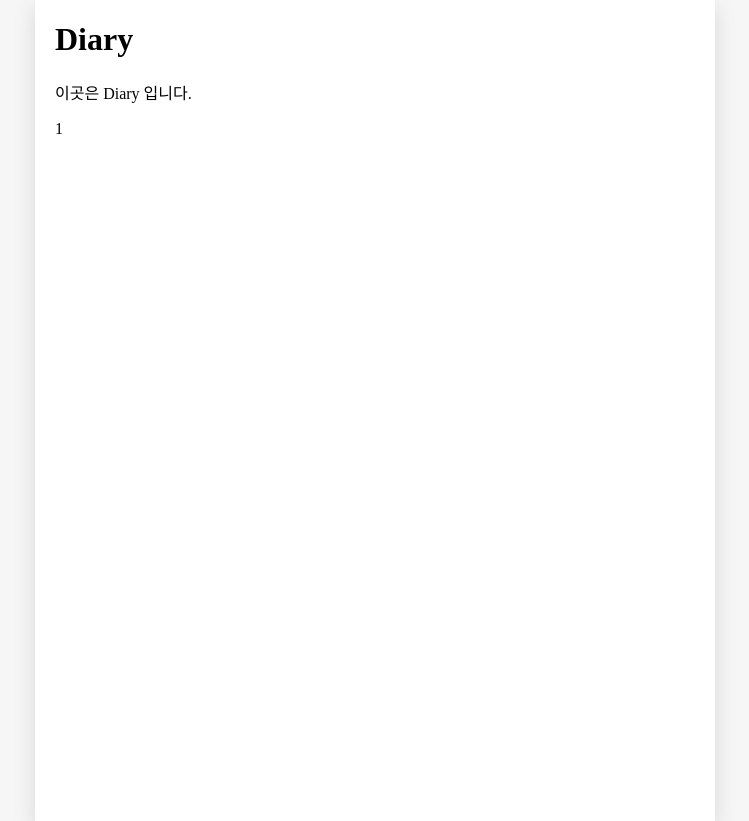
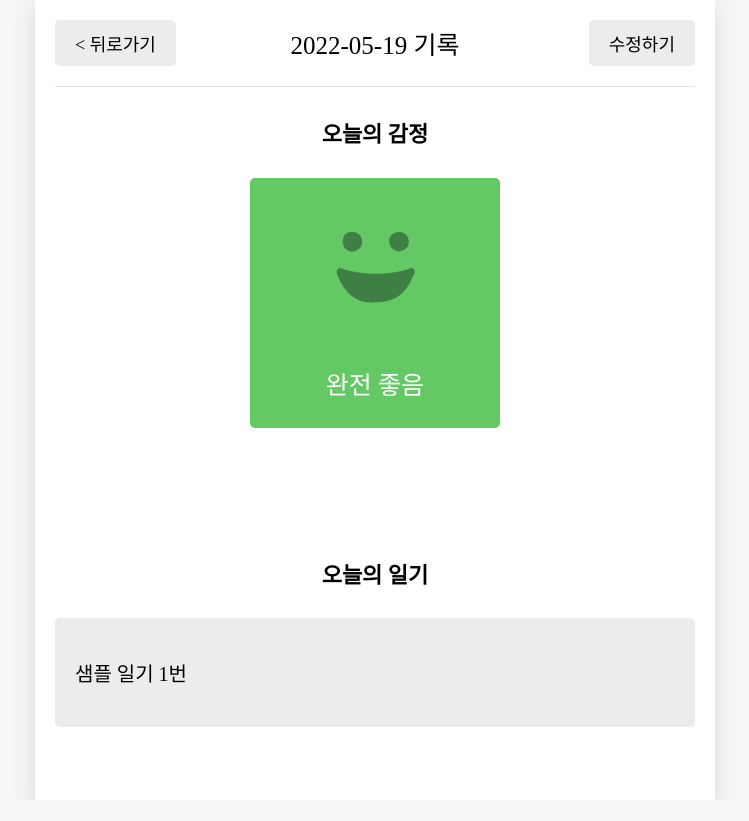
Before and after one commit to jplendor/emotion-diary, a React (Create React App) app: page /diary/1 in a window 1280 px wide. Shown: the whole page, without its empty margins (265-1014 px from the left). After the commit the page ends 800 px from the top, so only its background shows below. Built offline with nearby package versions, Linux system fonts and the light colour scheme; a web font is replaced by a local one.

Commit message:
edit Diary Page

```diff
--- a/src/App.css
+++ b/src/App.css
@@ -312,3 +312,79 @@ header button {
   justify-content: space-between;
   align-items: center;
 }
+
+/* Diary */
+
+.DiaryPage section {
+  width: 100%;
+  margin-bottom: 100px;
+
+  display: flex;
+  flex-direction: column;
+  align-items: center;
+  text-align: center;
+}
+
+.DiaryPage h4 {
+  font-size: 22px;
+  font-weight: bold;
+}
+
+.DiaryPage .diary_img_wrapper {
+  border-radius: 5px;
+  width: 250px;
+  height: 250px;
+  background-color: #ececec;
+
+  display: flex;
+  flex-direction: column;
+  align-items: center;
+  justify-content: space-around;
+}
+
+.DiaryPage .emotion_descript {
+  margin-top: 20px;
+  margin-bottom: 20px;
+  font-size: 25px;
+}
+
+.DiaryPage .diary_img_wrapper_1 {
+  background-color: #64c964;
+  color: white;
+}
+
+.DiaryPage .diary_img_wrapper_2 {
+  background-color: #9dd772;
+  color: white;
+}
+
+.DiaryPage .diary_img_wrapper_3 {
+  background-color: #fdce17;
+  color: white;
+}
+
+.DiaryPage .diary_img_wrapper_4 {
+  background-color: #fd8446;
+  color: white;
+}
+
+.DiaryPage .diary_img_wrapper_5 {
+  background-color: #fd565f;
+  color: white;
+}
+
+.DiaryPage .diary_content_wrapper {
+  width: 100%;
+  background-color: #ececec;
+  border-radius: 5px;
+  word-break: keep-all;
+  overflow-wrap: break-word;
+}
+
+.DiaryPage .diary_content_wrapper p {
+  padding: 20px;
+  text-align: left;
+  font-size: 20px;
+  font-weight: 400;
+  font-weight: 2.5;
+}
--- a/src/components/DiaryEditor.js
+++ b/src/components/DiaryEditor.js
@@ -6,37 +6,8 @@ import MyHeader from "./MyHeader";
 import MyButton from "./MyButton";
 import EmotionItem from "./EmotionItem";
 
-const emotionList = [
-    {
-        emotion_id: 1,
-        emotion_img: process.env.PUBLIC_URL + `/assets/emotion1.png`,
-        emotion_descript: "완전 좋음",
-    },
-    {
-        emotion_id: 2,
-        emotion_img: process.env.PUBLIC_URL + `/assets/emotion2.png`,
-        emotion_descript: "좋음",
-    },
-    {
-        emotion_id: 3,
-        emotion_img: process.env.PUBLIC_URL + `/assets/emotion3.png`,
-        emotion_descript: "그럭저럭",
-    },
-    {
-        emotion_id: 4,
-        emotion_img: process.env.PUBLIC_URL + `/assets/emotion4.png`,
-        emotion_descript: "나쁨",
-    },
-    {
-        emotion_id: 5,
-        emotion_img: process.env.PUBLIC_URL + `/assets/emotion5.png`,
-        emotion_descript: "끔찍함",
-    },
-];
-
-const getStringDate = (date) => {
-    return date.toISOString().slice(0, 10);
-};
+import { getStringDate } from "../utils/date";
+import { emotionList } from "../utils/emotion";
 
 const DiaryEditor = ({ isEdit, originData }) => {
     const contentRef = useRef();
--- a/src/pages/Diary.js
+++ b/src/pages/Diary.js
@@ -1,15 +1,92 @@
+import { useContext, useEffect, useState } from "react";
+import { useNavigate } from "react-router-dom";
 import { useParams } from "react-router-dom";
+import { DiaryStateContext } from "../App";
+
+import MyButton from "../components/MyButton";
+import MyHeader from "../components/MyHeader";
+
+import { getStringDate } from "../utils/date";
+import { emotionList } from "../utils/emotion";
 
 const Diary = () => {
     const { id } = useParams();
+    const diaryList = useContext(DiaryStateContext);
+    const navigate = useNavigate();
+    const [data, setData] = useState();
 
-    return (
-        <div>
-            <h1>Diary</h1>
-            <p>이곳은 Diary 입니다.</p>
-            <p>{id}</p>
-        </div>
-    );
+    useEffect(() => {
+        if (diaryList.length >= 1) {
+            const targetDiary = diaryList.find(
+                (item) => parseInt(item.id) === parseInt(id)
+            );
+
+            if (targetDiary) {
+                setData(targetDiary);
+            } else {
+                alert("없는 일기입니다.");
+                navigate("/", { replace: true });
+            }
+        }
+    }, [id, diaryList]);
+
+    if (!data) {
+        return <div className="DiaryPage">로딩중입니다...</div>;
+    } else {
+        const curEmotionData = emotionList.find(
+            (item) => parseInt(item.emotion_id) === parseInt(data.emotion)
+        );
+        console.log(curEmotionData);
+
+        return (
+            <div className="DiaryPage">
+                <MyHeader
+                    headerText={`${getStringDate(new Date(data.date))} 기록`}
+                    leftChild={
+                        <MyButton
+                            text={"< 뒤로가기"}
+                            onClick={() => {
+                                navigate(-1);
+                            }}
+                        />
+                    }
+                    rightChild={
+                        <MyButton
+                            text={"수정하기"}
+                            onClick={() => {
+                                navigate(`/edit/${data.id}`);
+                            }}
+                        />
+                    }
+                />
+                <article>
+                    <section>
+                        <h4>오늘의 감정</h4>
+                        <div
+                            className={[
+                                "diary_img_wrapper",
+                                `diary_img_wrapper_${curEmotionData.emotion_id}`,
+                            ].join(" ")}
+                        >
+                            <img
+                                src={curEmotionData.emotion_img}
+                                alt="감정 이미지"
+                            />
+                            <div className="emotion_descript">
+                                {curEmotionData.emotion_descript}
+                            </div>
+                        </div>
+                    </section>
+                    <section>
+                        <h4>오늘의 일기</h4>
+                        <div className="diary_content_wrapper">
+                            <p>{data.content}</p>
+                        </div>
+                    </section>
+                </article>
+            </div>
+        );
+    }
 };
 
 export default Diary;
--- a/src/pages/Edit.js
+++ b/src/pages/Edit.js
@@ -18,6 +18,7 @@ const Edit = () => {
             if (targetDiary) {
                 setOriginData(targetDiary);
             } else {
+                alert("없는 일기입니다.");
                 navigate("/", { replace: true });
             }
         }
--- /dev/null
+++ b/src/utils/date.js
@@ -0,0 +1,3 @@
+export const getStringDate = (date) => {
+    return date.toISOString().slice(0, 10);
+};
--- /dev/null
+++ b/src/utils/emotion.js
@@ -0,0 +1,27 @@
+export const emotionList = [
+    {
+        emotion_id: 1,
+        emotion_img: process.env.PUBLIC_URL + `/assets/emotion1.png`,
+        emotion_descript: "완전 좋음",
+    },
+    {
+        emotion_id: 2,
+        emotion_img: process.env.PUBLIC_URL + `/assets/emotion2.png`,
+        emotion_descript: "좋음",
+    },
+    {
+        emotion_id: 3,
+        emotion_img: process.env.PUBLIC_URL + `/assets/emotion3.png`,
+        emotion_descript: "그럭저럭",
+    },
+    {
+        emotion_id: 4,
+        emotion_img: process.env.PUBLIC_URL + `/assets/emotion4.png`,
+        emotion_descript: "나쁨",
+    },
+    {
+        emotion_id: 5,
+        emotion_img: process.env.PUBLIC_URL + `/assets/emotion5.png`,
+        emotion_descript: "끔찍함",
+    },
+];
```
